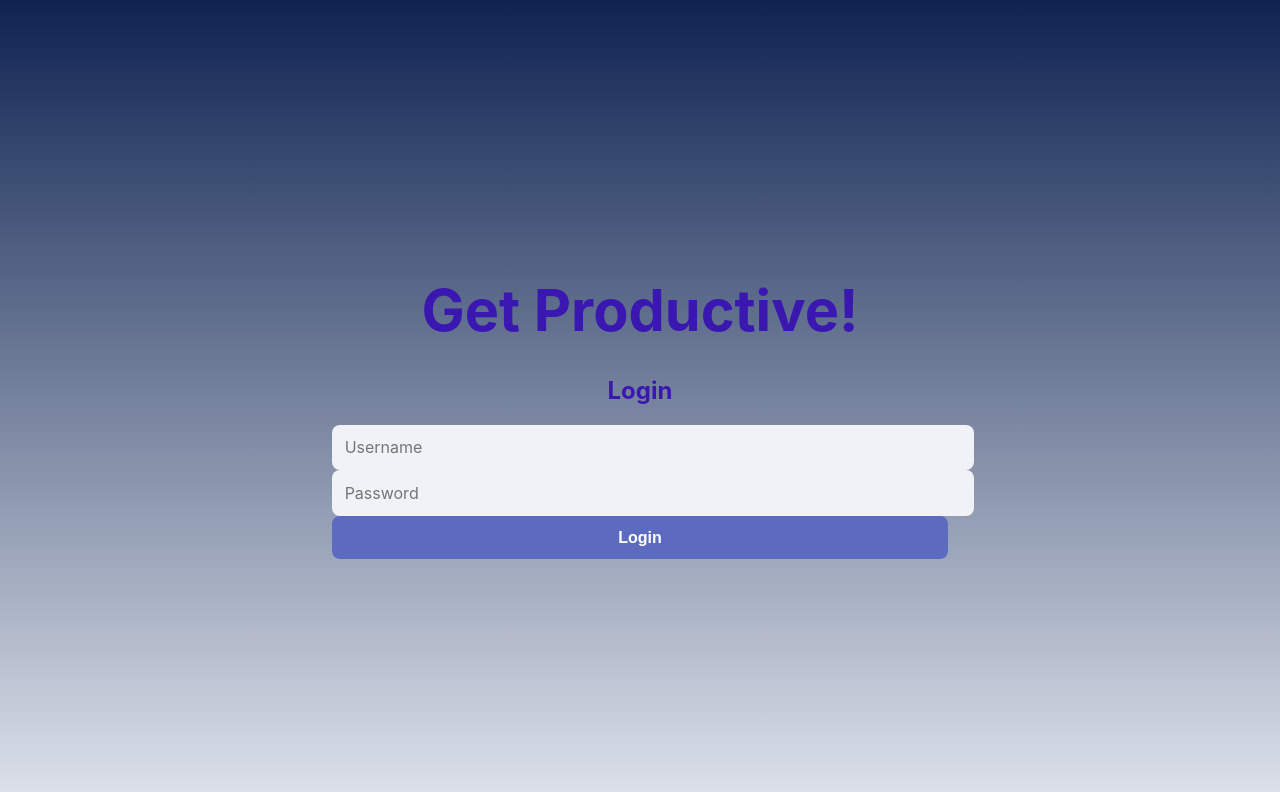
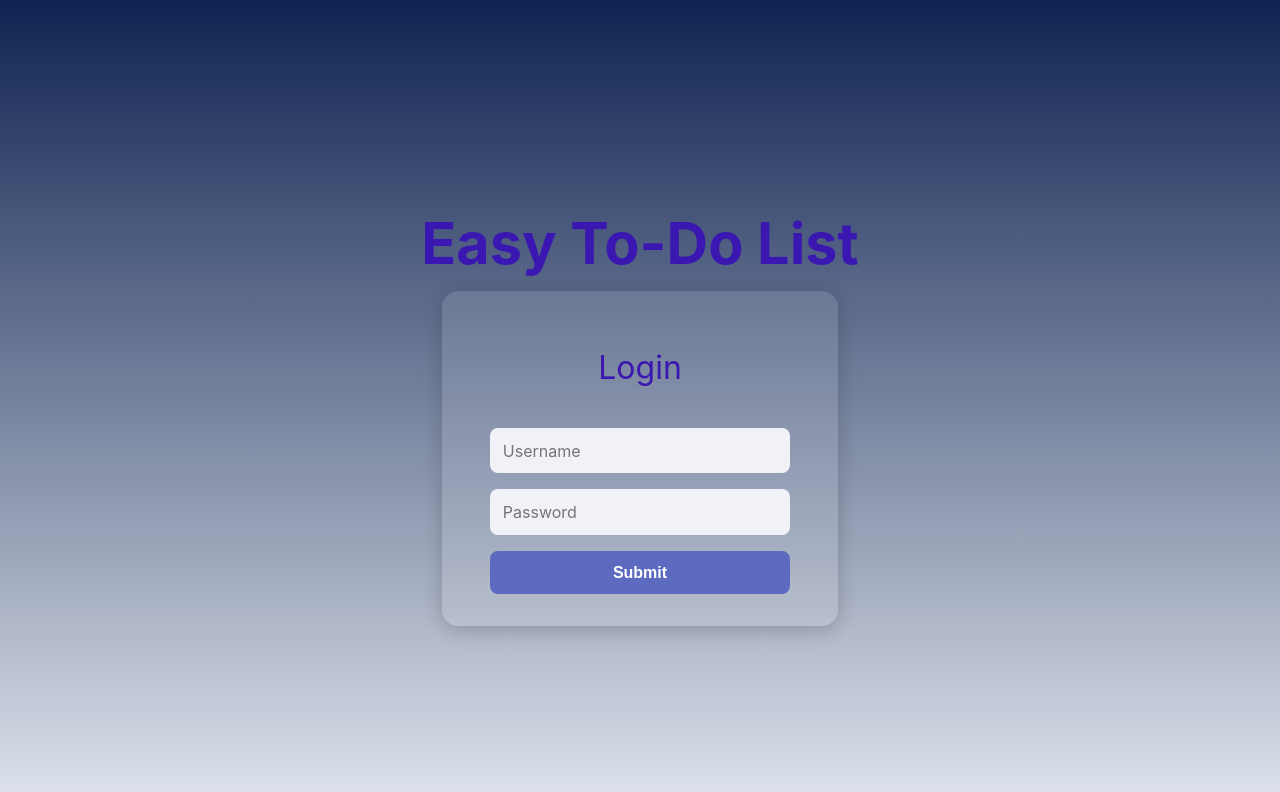
Before and after one commit to aarushikulkarni/to-do, a React app: page / in a window 1280 px wide. Shown: the top 792 px of the page. Built offline with nearby package versions, Linux system fonts and the light colour scheme; the HTML template or start-up script is replaced by a standard one.

Commit message:
centered buttons and fixed login form

```diff
--- a/src/App.css
+++ b/src/App.css
@@ -22,6 +22,11 @@ body {
 .content h1 {
   font-size: 3.6rem;
   font-weight: 700;
+}
+
+.content h2 {
+  font-size: 2rem;
+  font-weight: 400;
 }
 
 .content p {
@@ -85,4 +90,5 @@ body {
 .input-box,
 .login-button {
   width: 100%;
+  box-sizing: border-box;
 }
--- a/src/LoginPage.jsx
+++ b/src/LoginPage.jsx
@@ -14,8 +14,8 @@ const LoginPage = ({ onLogin }) => {
 
     return (
         <div className="content">
-            <h1 className="app-title">Get Productive!</h1>
-            <form className = "LoginForm" onSubmit = {handleSubmit}>
+            <h1 className="app-title">Easy To-Do List</h1>
+            <form className = "login-form" onSubmit = {handleSubmit}>
                 <h2>Login</h2>
                 <input
                     className="input-box"
@@ -31,7 +31,7 @@ const LoginPage = ({ onLogin }) => {
                     value={password}
                     onChange={(e) => setPassword(e.target.value)}
                 />
-                <button className="login-button" type="submit">Login</button>
+                <button className="login-button" type="submit">Submit</button>
             </form>
         </div>
 
```
